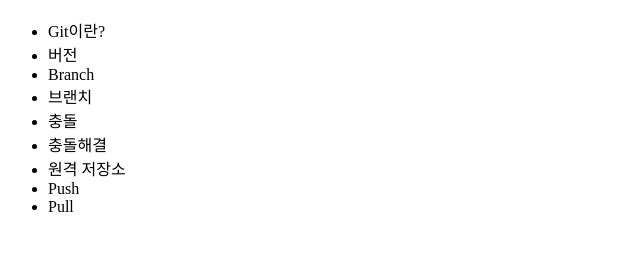
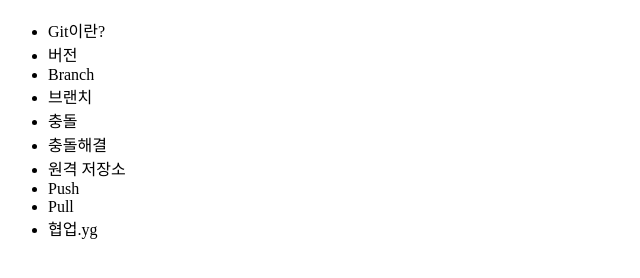
Before and after one commit to EricYG/mobilepeak_git_ericYG, a plain HTML site: page index.html in a window 1280 px wide. Shown: the part 48-326 px from the top of the page, without its empty margins (0-640 px from the left). Drawn offline with Linux system fonts and the light colour scheme.

Commit message:
협업.yg 추가

```diff
--- a/index.html
+++ b/index.html
@@ -19,6 +19,7 @@
 			<li>원격 저장소</li>
 			<li>Push</li>
 			<li>Pull</li>
+			<li>협업.yg</li>
 		</ul>
 	</body>
 </html>
```
